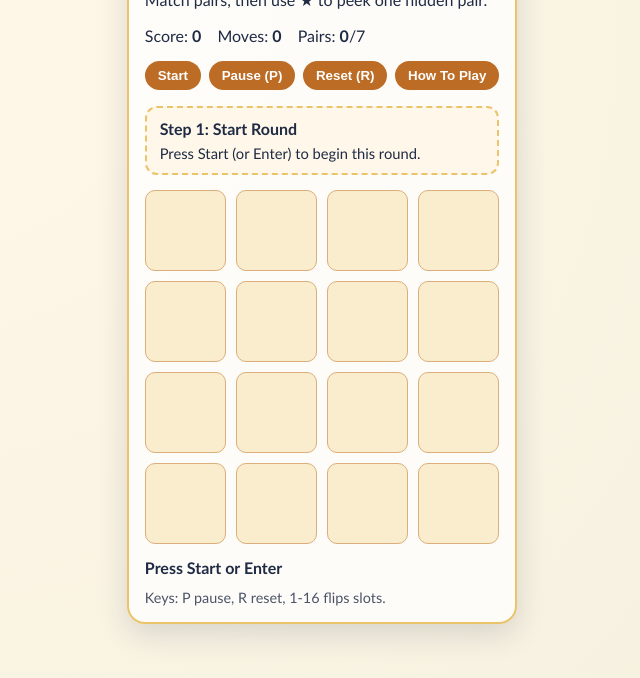
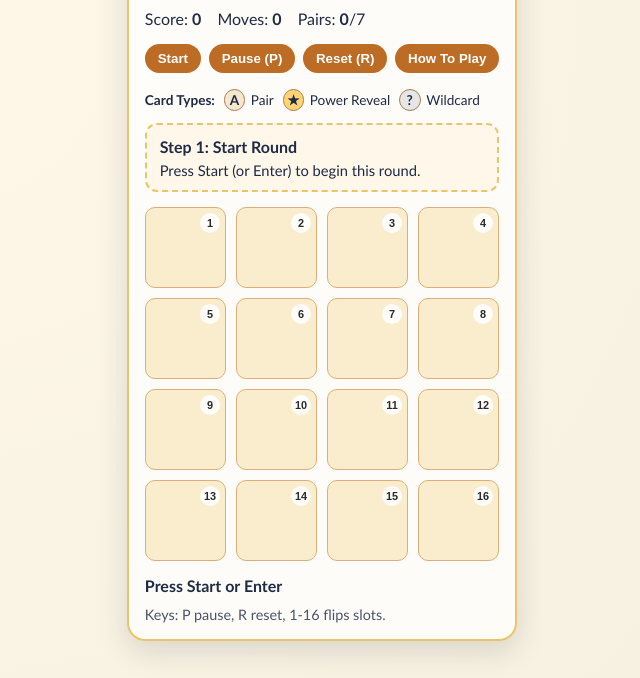
Before and after one commit to RaquazaCode/daily-classic-game-2026-02-26-memory-power-reveals, a website built with Vite: page index.html in a window 1280 px wide. Shown: the part 122-800 px from the top of the page, without its empty margins (318-958 px from the left). Built offline with nearby package versions, Linux system fonts and the light colour scheme.

Commit message:
feat: add card slot index chips and improved card-type labeling

```diff
--- a/src/game.js
+++ b/src/game.js
@@ -409,6 +409,12 @@ export function createGame(root) {
         <button id="reset-btn" type="button">Reset (R)</button>
         <button id="howto-btn" type="button">How To Play</button>
       </section>
+      <section class="card-legend" aria-label="card legend">
+        <span class="legend-item"><strong>Card Types:</strong></span>
+        <span class="legend-item"><span class="legend-chip pair">A</span> Pair</span>
+        <span class="legend-item"><span class="legend-chip power">★</span> Power Reveal</span>
+        <span class="legend-item"><span class="legend-chip filler">?</span> Wildcard</span>
+      </section>
       <aside id="howto" class="howto" hidden aria-live="polite"></aside>
       <section id="tutorial" class="tutorial" aria-live="polite"></section>
       <section id="board" class="board" aria-label="game board"></section>
@@ -463,6 +469,12 @@ export function createGame(root) {
         </ol>
         <h3>Controls</h3>
         <ul>${CONTROLS_LEGEND.map((item) => `<li>${item}</li>`).join('')}</ul>
+        <h3>Card Types</h3>
+        <ul>
+          <li><strong>Pair cards</strong>: match identical symbols for points.</li>
+          <li><strong>★ Power Reveal</strong>: temporarily reveals one hidden pair.</li>
+          <li><strong>? Wildcard</strong>: flips but does not form a pair.</li>
+        </ul>
       `;
     } else {
       howToNode.hidden = true;
@@ -482,17 +494,23 @@ export function createGame(root) {
       }
       if (card.faceUp || card.matched) {
         button.classList.add('face-up');
-        button.textContent = card.symbol;
       } else {
-        button.textContent = '•';
+        button.classList.add('face-down');
       }
 
       if (card.kind === 'power-reveal') {
         button.classList.add('power');
       }
+      if (card.kind === 'filler') {
+        button.classList.add('filler');
+      }
       if (i === state.cursorIndex && state.mode === 'playing') {
         button.classList.add('cursor');
       }
+
+      const face = card.faceUp || card.matched ? card.symbol : '•';
+      button.innerHTML = `<span class="card-face">${face}</span><span class="slot-chip">${i + 1}</span>`;
+      button.setAttribute('aria-label', `Slot ${i + 1} ${card.kind}`);
 
       if (state.mode !== 'playing' || state.paused || state.inputLocked || card.matched) {
         button.disabled = true;
--- a/src/style.css
+++ b/src/style.css
@@ -93,6 +93,40 @@ h1 {
   font-size: 0.9rem;
 }
 
+.card-legend {
+  display: flex;
+  gap: 0.55rem;
+  flex-wrap: wrap;
+  align-items: center;
+  margin: 0 0 0.8rem;
+  font-size: 0.85rem;
+}
+
+.legend-item {
+  display: inline-flex;
+  align-items: center;
+  gap: 0.35rem;
+}
+
+.legend-chip {
+  display: inline-grid;
+  place-items: center;
+  width: 1.35rem;
+  height: 1.35rem;
+  border-radius: 999px;
+  border: 1px solid #a67c52;
+  background: #f6e7cf;
+  font-weight: 700;
+}
+
+.legend-chip.power {
+  background: #ffd573;
+}
+
+.legend-chip.filler {
+  background: #e6e6e6;
+}
+
 .tutorial {
   border: 2px dashed #e9c46a;
   border-radius: 12px;
@@ -118,6 +152,9 @@ h1 {
 }
 
 .card {
+  position: relative;
+  display: grid;
+  place-items: center;
   aspect-ratio: 1 / 1;
   border: 1px solid #dcae7b;
   border-radius: 10px;
@@ -127,6 +164,25 @@ h1 {
   color: transparent;
   cursor: pointer;
   transition: transform 120ms ease, background-color 120ms ease;
+}
+
+.card-face {
+  pointer-events: none;
+}
+
+.slot-chip {
+  position: absolute;
+  right: 0.35rem;
+  top: 0.35rem;
+  min-width: 1.2rem;
+  height: 1.2rem;
+  padding: 0 0.2rem;
+  border-radius: 999px;
+  background: rgba(255, 255, 255, 0.88);
+  color: #2a2a2a;
+  font-size: 0.68rem;
+  display: inline-grid;
+  place-items: center;
 }
 
 .card:hover:enabled {
@@ -140,6 +196,10 @@ h1 {
 
 .card.power.face-up {
   background: var(--power);
+}
+
+.card.filler.face-up {
+  background: #d6d6d6;
 }
 
 .card.matched {
```
